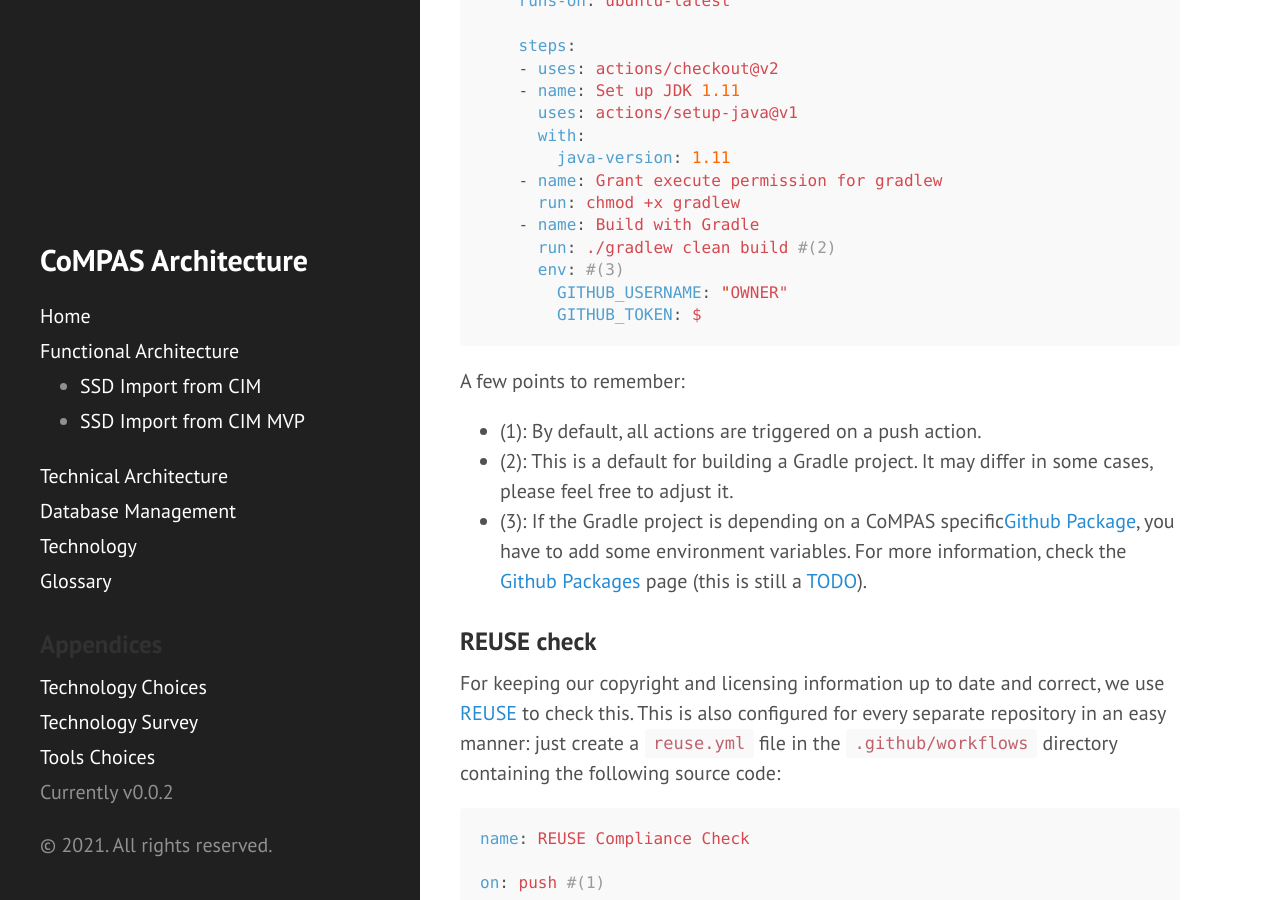
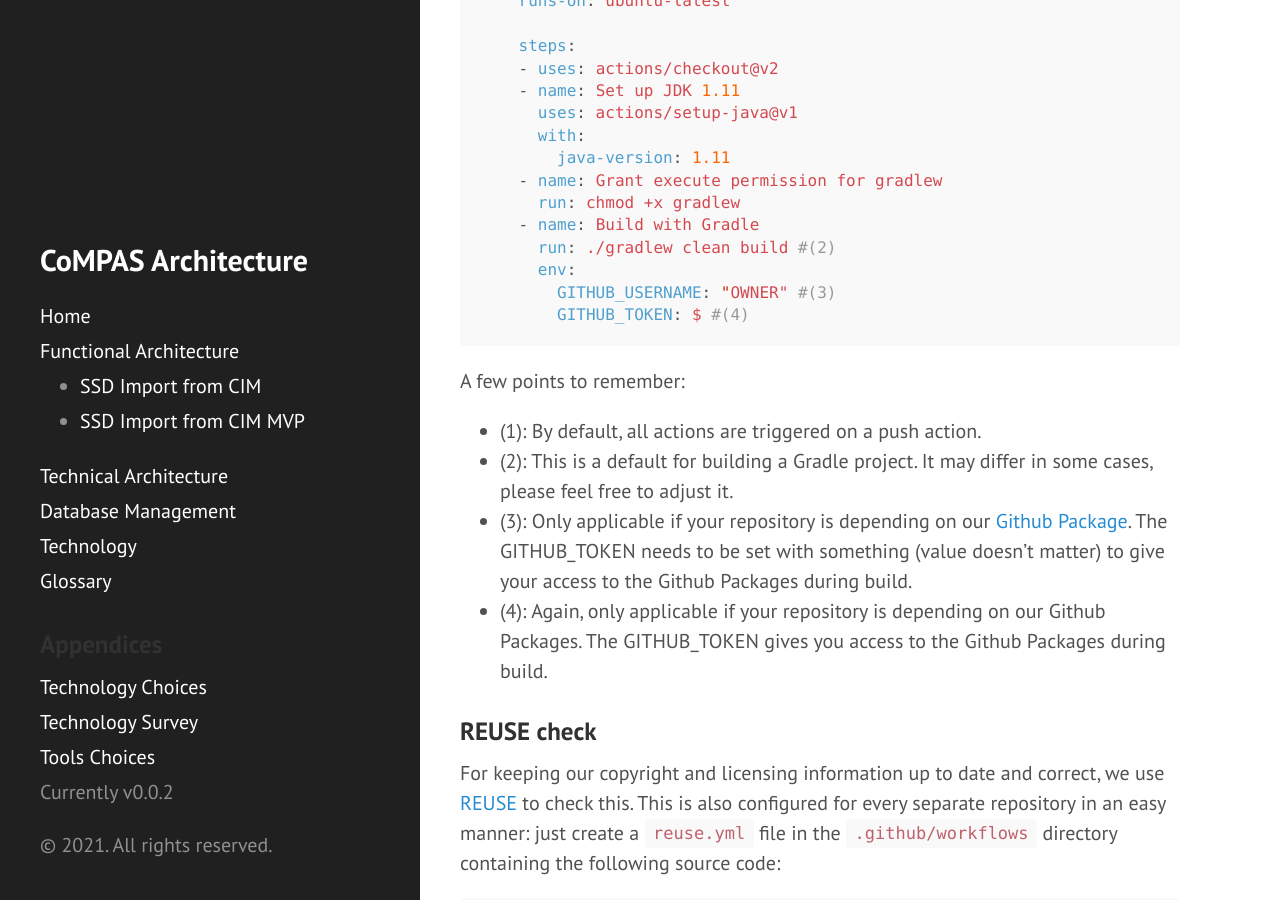
Before and after one commit to com-pas/compas-architecture, a Jekyll site: the page built from technical/GITHUB_ACTIONS.md, in a window 1280 px wide and 900 px high, scrolled down 1027 px. Built offline with Jekyll 4.4.1, drawn with Linux system fonts in a browser that asks for light colours; our own code applies the rules of GitHub Pages for plain Markdown files; some of the changed text lies outside the part shown.

Commit message:
Added review comments
Signed-off-by: Rob Tjalma <rob@tjalma.com>

````diff
--- a/technical/GITHUB_ACTIONS.md
+++ b/technical/GITHUB_ACTIONS.md
@@ -43,15 +43,16 @@ jobs:
       run: chmod +x gradlew
     - name: Build with Gradle
       run: ./gradlew clean build #(2)
-      env: #(3)
-        GITHUB_USERNAME: "OWNER"
-        GITHUB_TOKEN: ${{ secrets.GITHUB_TOKEN }}
+      env:
+        GITHUB_USERNAME: "OWNER" #(3)
+        GITHUB_TOKEN: ${{ secrets.GITHUB_TOKEN }} #(4)
 ```
 
 A few points to remember:
 - (1): By default, all actions are triggered on a push action.
 - (2): This is a default for building a Gradle project. It may differ in some cases, please feel free to adjust it.
-- (3): If the Gradle project is depending on a CoMPAS specific[Github Package](https://github.com/orgs/com-pas/packages), you have to add some environment variables. For more information, check the [Github Packages]() page (this is still a [TODO](https://github.com/com-pas/compas-architecture/issues/98)).
+- (3): Only applicable if your repository is depending on our [Github Package](https://github.com/orgs/com-pas/packages). The GITHUB_TOKEN needs to be set with something (value doesn't matter) to give your access to the Github Packages during build.
+- (4): Again, only applicable if your repository is depending on our Github Packages. The GITHUB_TOKEN gives you access to the Github Packages during build.
 
 ### REUSE check
 For keeping our copyright and licensing information up to date and correct, we use [REUSE](https://reuse.software/) to check this. This is also configured for every separate repository in an easy manner: just create a `reuse.yml` file in the `.github/workflows` directory containing the following source code:
````
Also changed, not shown: other parts of technical/GITHUB_ACTIONS.md (+1 -1 lines).
